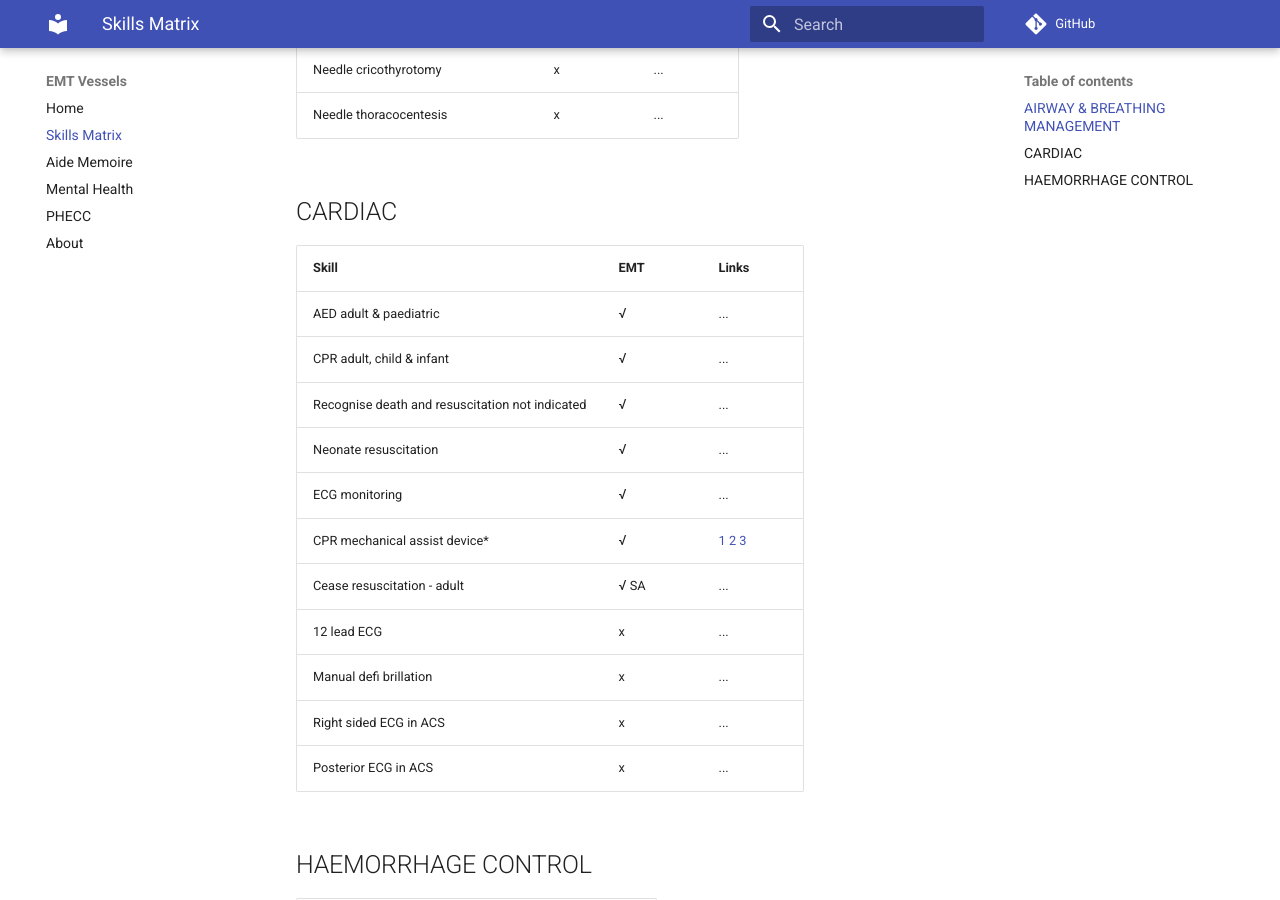
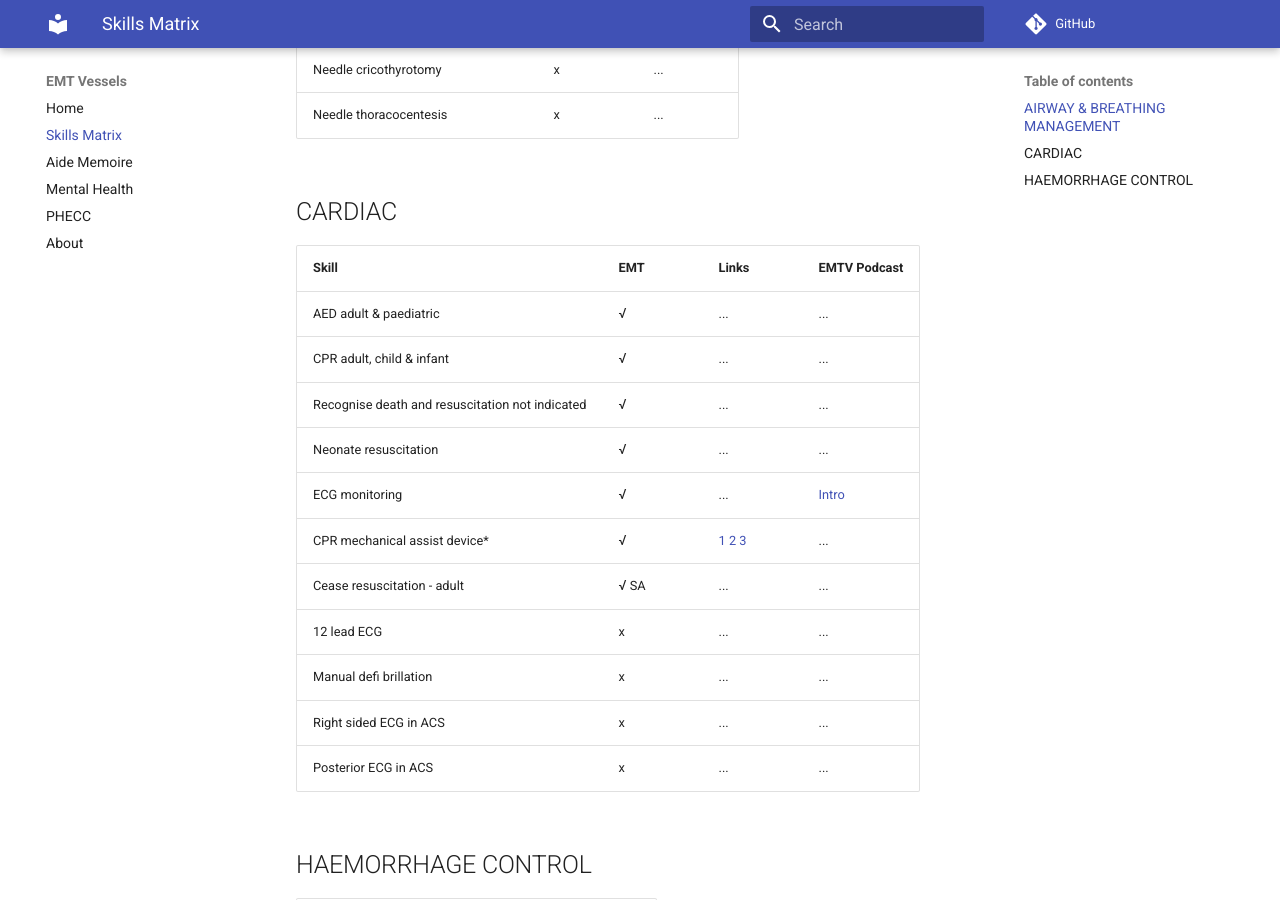
Before and after one commit to markmcsherry/EMT-Vessels, an MkDocs documentation site: the page built from docs/skills_matrix.md, in a window 1280 px wide and 900 px high, scrolled down 1337 px. Built offline with MkDocs 1.6.1 and Material for MkDocs 9.7.7, drawn with Linux system fonts in a browser that asks for light colours; comment, search, counter and statistics services are not loaded; some of the changed text lies outside the part shown.

Commit message:
Updates
Cleanup and Content

```diff
--- a/docs/skills_matrix.md
+++ b/docs/skills_matrix.md
@@ -34,19 +34,19 @@ Needle thoracocentesis | x | ...
 
 
 ## CARDIAC
-Skill | EMT | Links
------ | ----- | -----
-AED adult & paediatric | √ | ...
-CPR adult, child & infant | √ | ...
-Recognise death and resuscitation not indicated | √ | ...
-Neonate resuscitation | √ | ...
-ECG monitoring | √ | ...
-CPR mechanical assist device* | √ | [1](https://www.youtube.com/watch?v=Ro4j_uoioRA) [2](https://www.youtube.com/watch?v=7qY8kP15a70) [3](https://www.youtube.com/watch?v=HAz0suSEL7w)
-Cease resuscitation - adult | √ SA | ...
-12 lead ECG | x | ...
-Manual defi brillation | x | ...
-Right sided ECG in ACS | x | ...
-Posterior ECG in ACS | x | ...
+Skill | EMT | Links | EMTV Podcast
+----- | ----- | ----- | -----
+AED adult & paediatric | √ | ... | ...
+CPR adult, child & infant | √ | ... | ...
+Recognise death and resuscitation not indicated | √ | ...  | ...
+Neonate resuscitation | √ | ...  | ...
+ECG monitoring | √ | ... | [Intro](https://open.spotify.com/episode/7i6uAXkmZT2sSHx2KZzkm8?si=8v2jFEsBRJ6v1_ZybojPCQ)
+CPR mechanical assist device* | √ | [1](https://www.youtube.com/watch?v=Ro4j_uoioRA) [2](https://www.youtube.com/watch?v=7qY8kP15a70) [3](https://www.youtube.com/watch?v=HAz0suSEL7w)  | ...
+Cease resuscitation - adult | √ SA | ...  | ...
+12 lead ECG | x | ...  | ...
+Manual defi brillation | x | ... | ...
+Right sided ECG in ACS | x | ... | ...
+Posterior ECG in ACS | x | ... | ...
 
 ## HAEMORRHAGE CONTROL
 Skill | EMT | Links
```
Also changed, not shown: other parts of docs/skills_matrix.md (+0 -1 lines), 1 other file.
